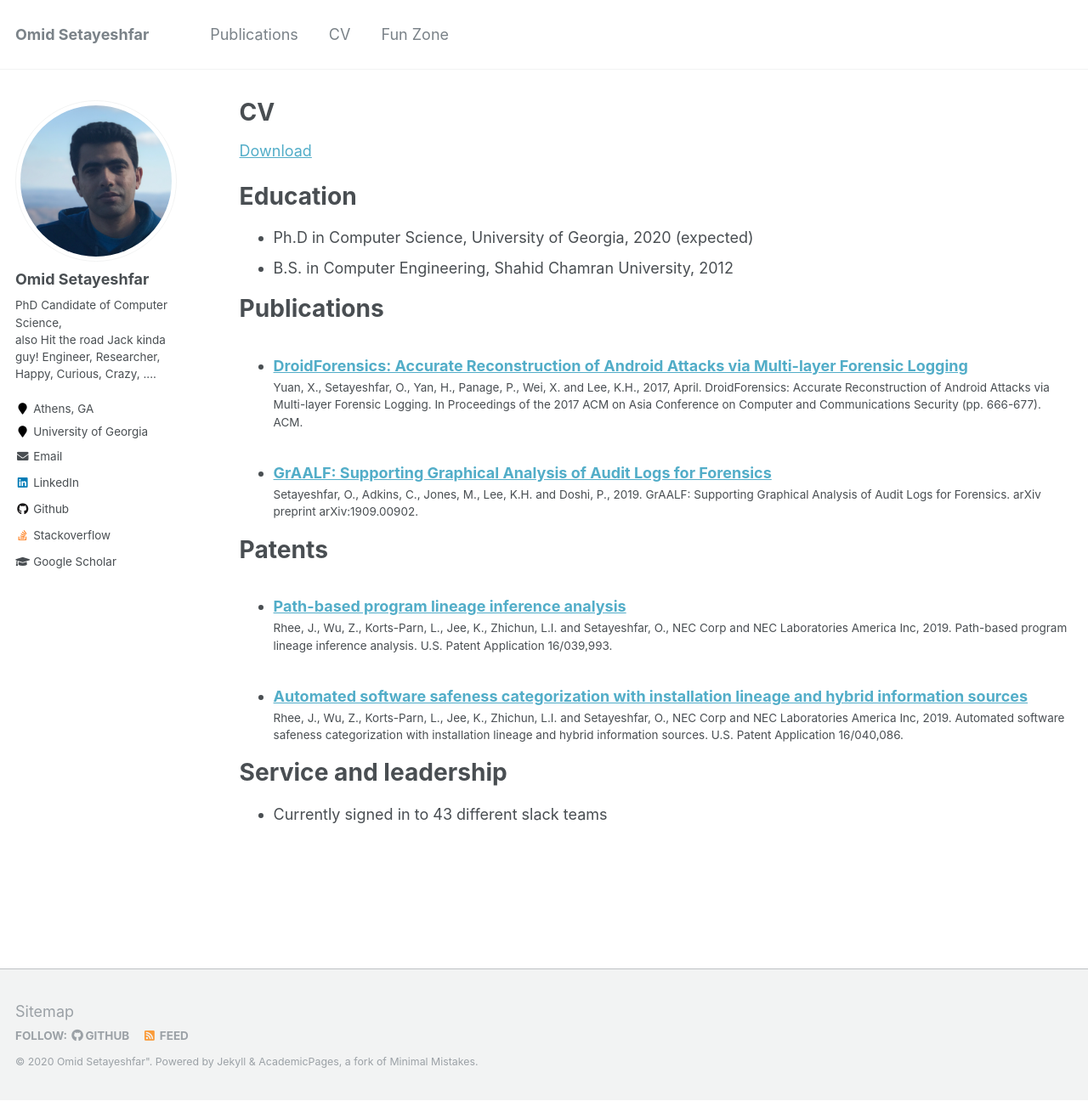
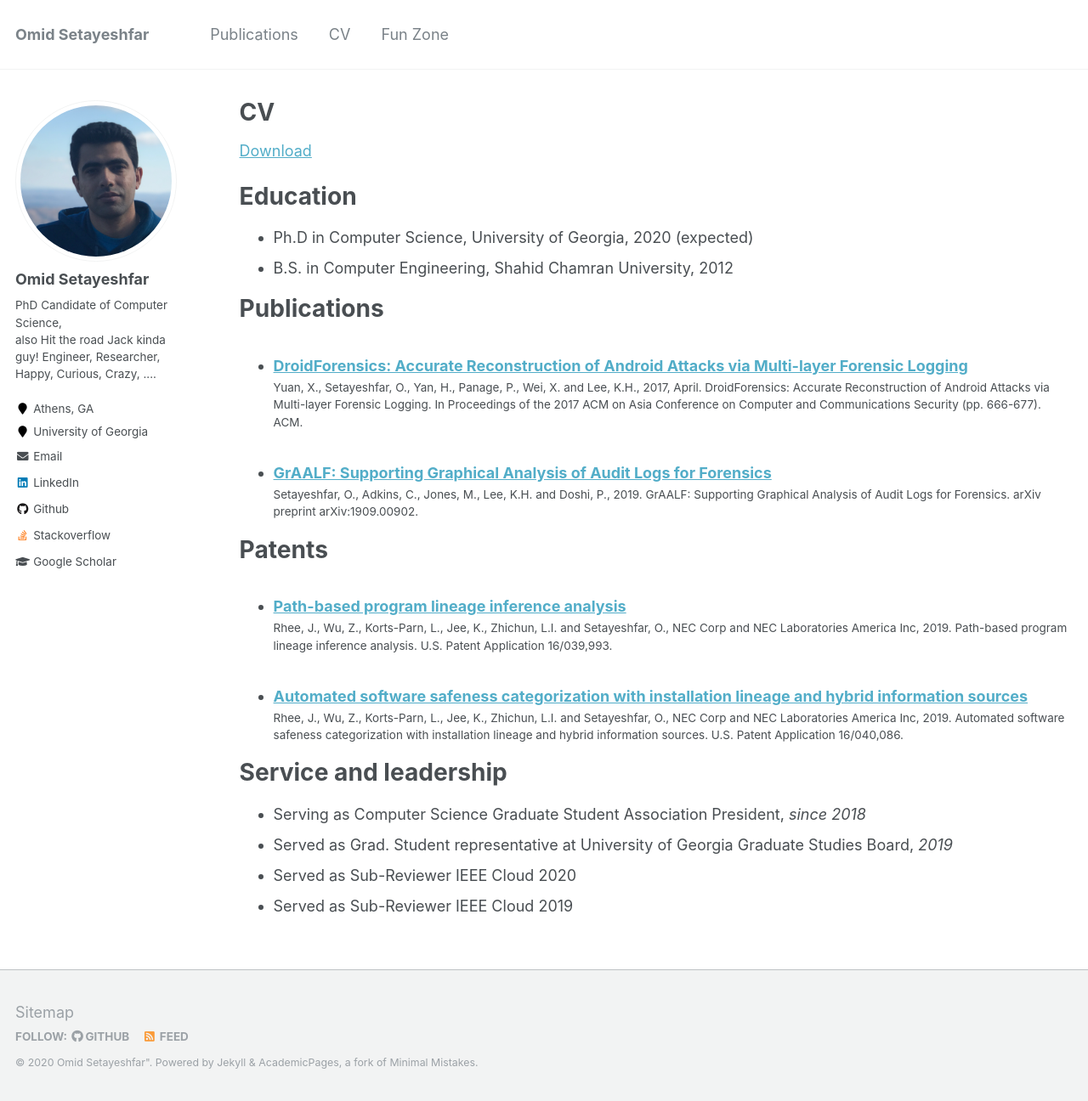
Before and after one commit to omid-s/omid-s.github.io, a Jekyll site: the page built from _pages/cv.md, in a window 1280 px wide and 1296 px high. Shown: the whole window at 85% size. Built offline with Jekyll 4.4.1, drawn with Linux system fonts in a browser that asks for light colours.

Commit message:
adds service and leadership to cv page'

```diff
--- a/_pages/cv.md
+++ b/_pages/cv.md
@@ -69,4 +69,7 @@ Teaching
 
 Service and leadership
 ======
-* Currently signed in to 43 different slack teams
+* Serving as Computer Science Graduate Student Association President,  _since 2018_
+* Served as Grad. Student representative at University of Georgia Graduate Studies Board, _2019_
+* Served as Sub-Reviewer IEEE Cloud 2020
+* Served as Sub-Reviewer IEEE Cloud 2019
```
